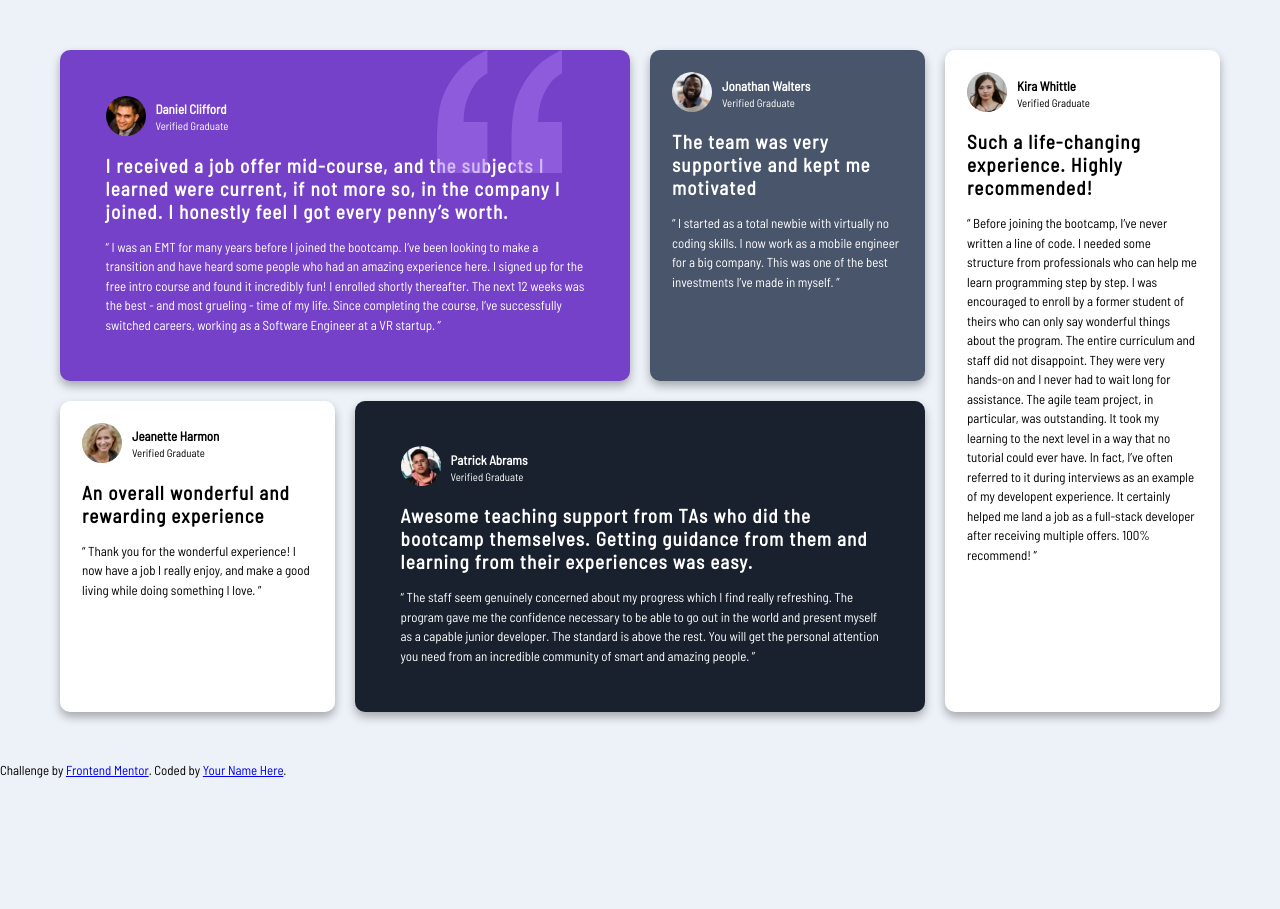
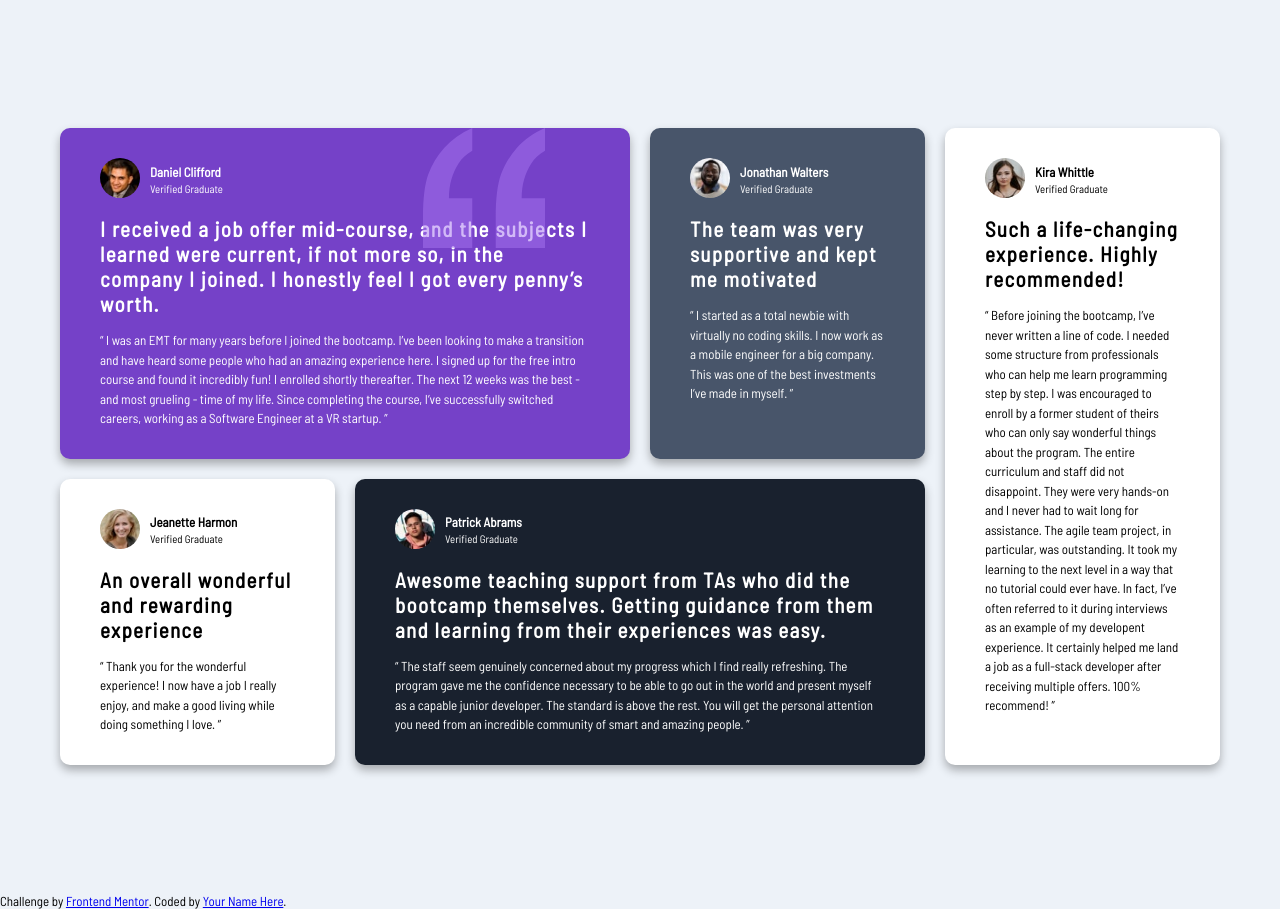
Before and after one commit to smash1t/fm-testimonials-challenge, a plain HTML site: page index.html in a window 1280 px wide. Before the commit the page ends 800 px from the top, so only its background shows below. Drawn offline with Linux system fonts and the light colour scheme.

Commit message:
more css styling

```diff
--- a/styles.css
+++ b/styles.css
@@ -27,14 +27,11 @@ p{
     gap: 20px;
     margin: 20px;
 }
+
 .item{
     position: relative;
     border-radius: 10px;
-    padding: 8%;
-}
-
-.item > h3{
-    letter-spacing: 0.07rem;
+    padding: 30px 40px;
 }
 
 .item .quotes{
@@ -42,7 +39,7 @@ p{
     top: 0;
     right: 8%;
     opacity: .5;
-    width: 125px;
+    width: 122px;
 }
 
 .item .image{
@@ -58,7 +55,8 @@ p{
 
 .item h3{
     margin: 15px 0;
-    font-size: 1.2rem;
+    font-size: 21px;
+    letter-spacing: 0.085rem;
 }
 
 .item.violet{
@@ -90,7 +88,7 @@ p{
     .container{
         grid-template-columns: repeat(4,1fr);
         max-width: 1160px;
-        margin: 50px auto;
+        margin: 10% auto;
     }
 
     .item{
@@ -102,7 +100,7 @@ p{
     }
 
     .item.black-blue{
-        grid-column: span 2;
+        grid-column: 2/4;
     }
 
     .item.last{
@@ -111,7 +109,7 @@ p{
     }
 
     .item .quotes{
-        right: 12%;
+        right: 15%;
     }
 
 
```
